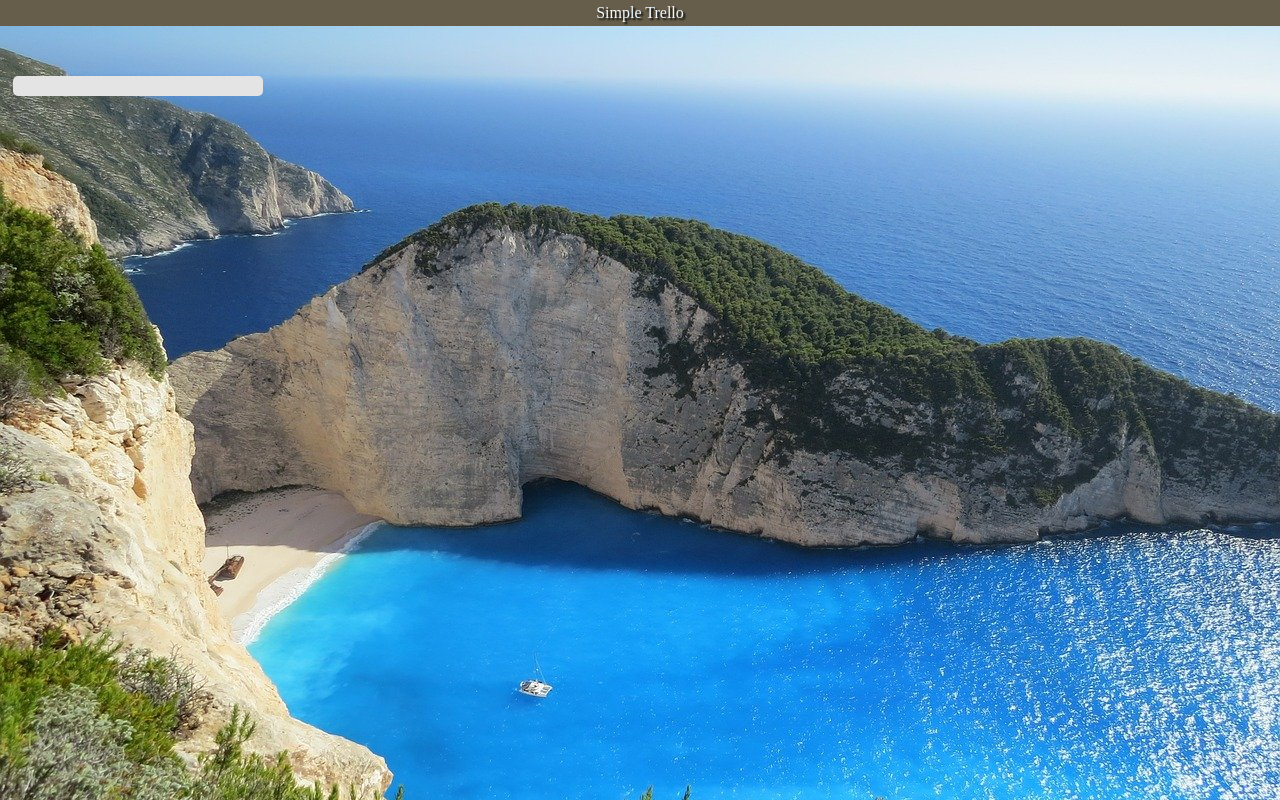
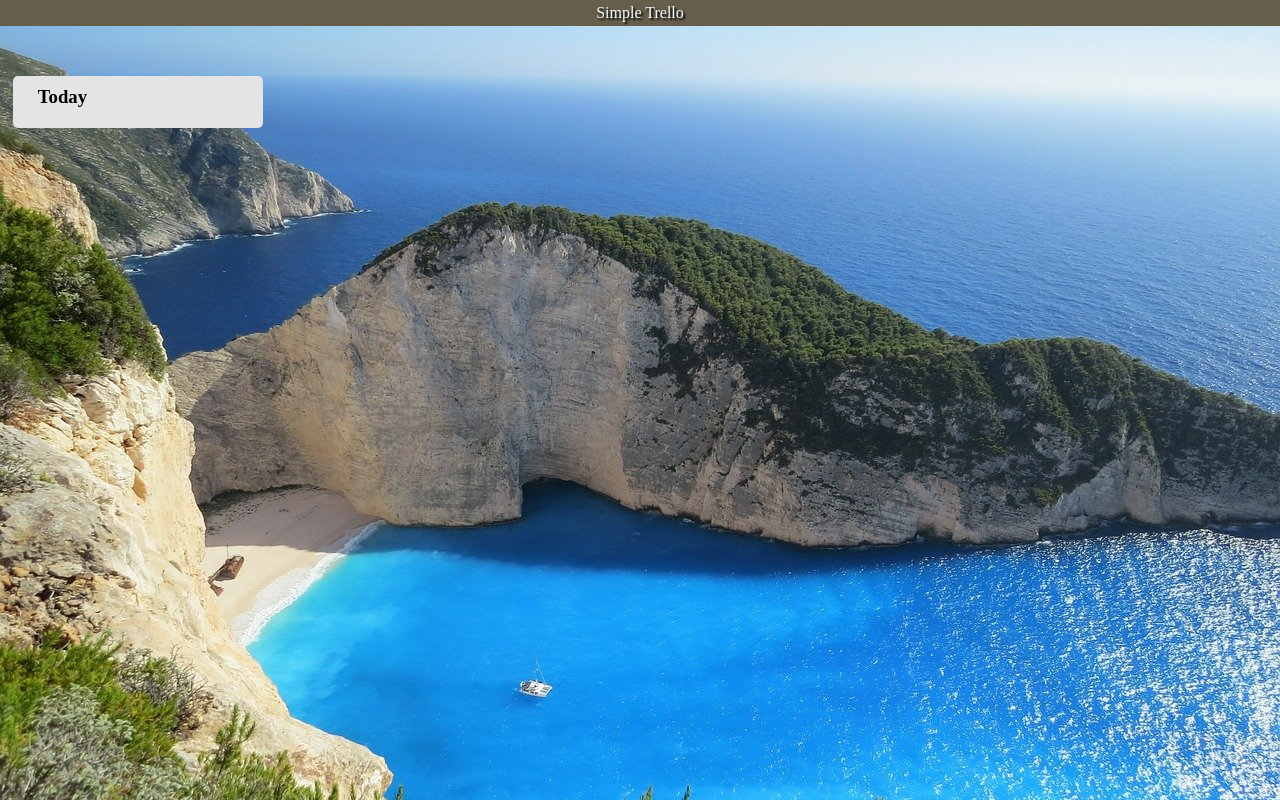
Before and after one commit to kazu-sun/trello-clone-ts, a React (Create React App) app: page / in a window 1280 px wide. Built offline with nearby package versions, Linux system fonts and the light colour scheme.

Commit message:
Add:Card title の追加

```diff
--- a/src/components/task/TaskCardTitle.jsx
+++ b/src/components/task/TaskCardTitle.jsx
@@ -1,5 +1,43 @@
-import React from "react";
+import React, { useState } from "react";
 
 export const TaskCardTitle = () => {
-  return <div></div>;
+  const [isClick, setIsClick] = useState(false);
+  const [inputCardTitle, setInputCardTitle] = useState("Today");
+
+  const handleClick = () => {
+    setIsClick(true);
+  };
+
+  const handleChange = (e) => {
+    setInputCardTitle(e.target.value);
+  };
+
+  const handleSubmit = (e) => {
+    e.preventDefault();
+    setIsClick(false);
+  };
+
+  const handleBlur = (e) => {
+    setIsClick(false);
+  };
+
+  return (
+    <div onClick={handleClick} className="taskCardTitleInputArea">
+      {isClick ? (
+        <form onSubmit={handleSubmit}>
+          <input
+            className="taskCardTitleInput"
+            autoFocus
+            type="text"
+            onChange={handleChange}
+            onBlur={handleBlur}
+            value={inputCardTitle}
+            maxLength="10"
+          />
+        </form>
+      ) : (
+        <h3>{inputCardTitle}</h3>
+      )}
+    </div>
+  );
 };
--- a/src/index.css
+++ b/src/index.css
@@ -31,3 +31,18 @@
   background-color: rgb(228, 228, 228);
   border-radius: 5px;
 }
+
+.taskCardTitleInputArea {
+  margin-bottom: 10px;
+  width: 30%;
+  cursor: pointer;
+}
+
+.taskCardTitleInput {
+  width: 80px;
+  font-size: 1.1rem;
+  padding: 4px 6px;
+  border-radius: 3px;
+  border: none;
+  outline: none;
+}
```
